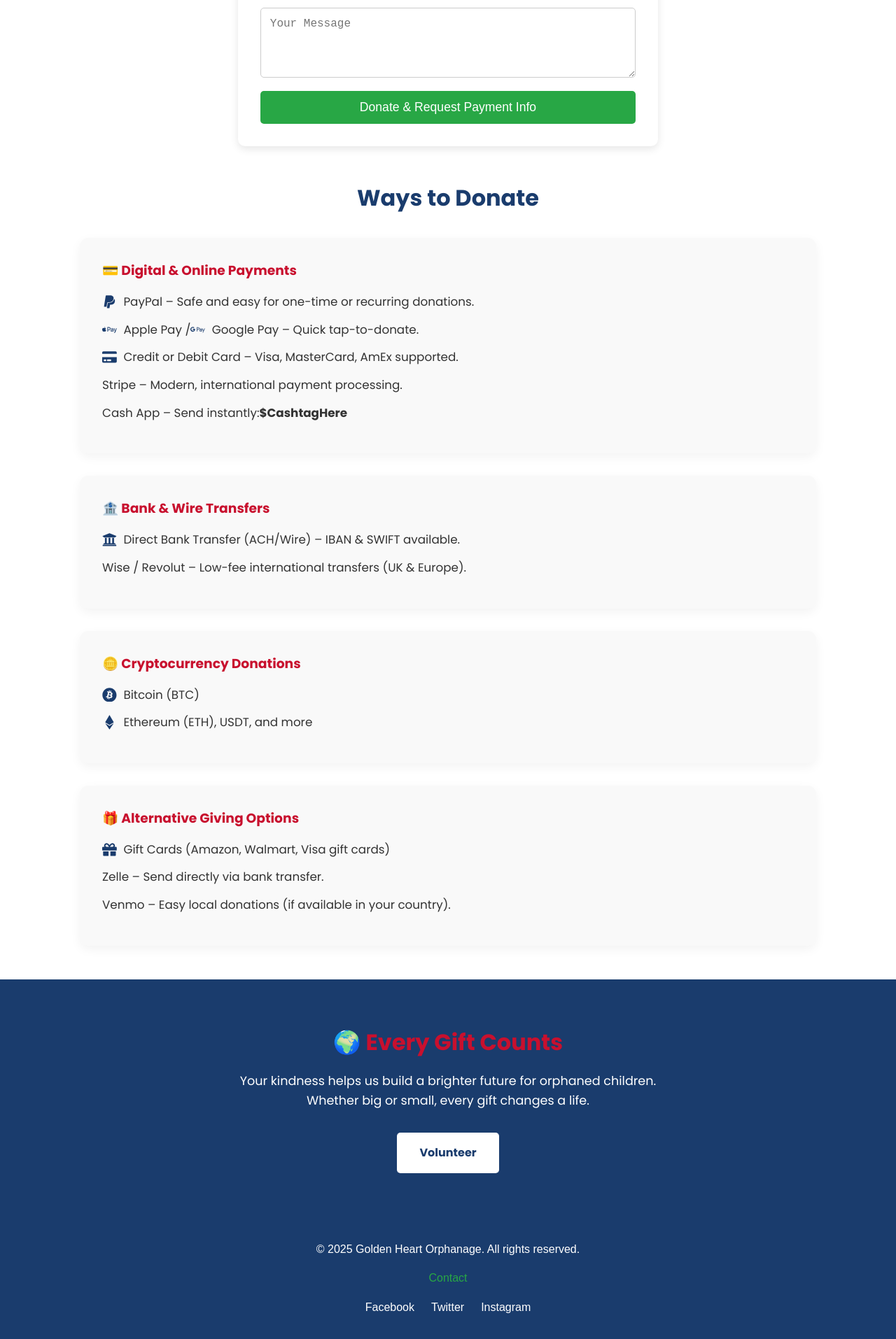
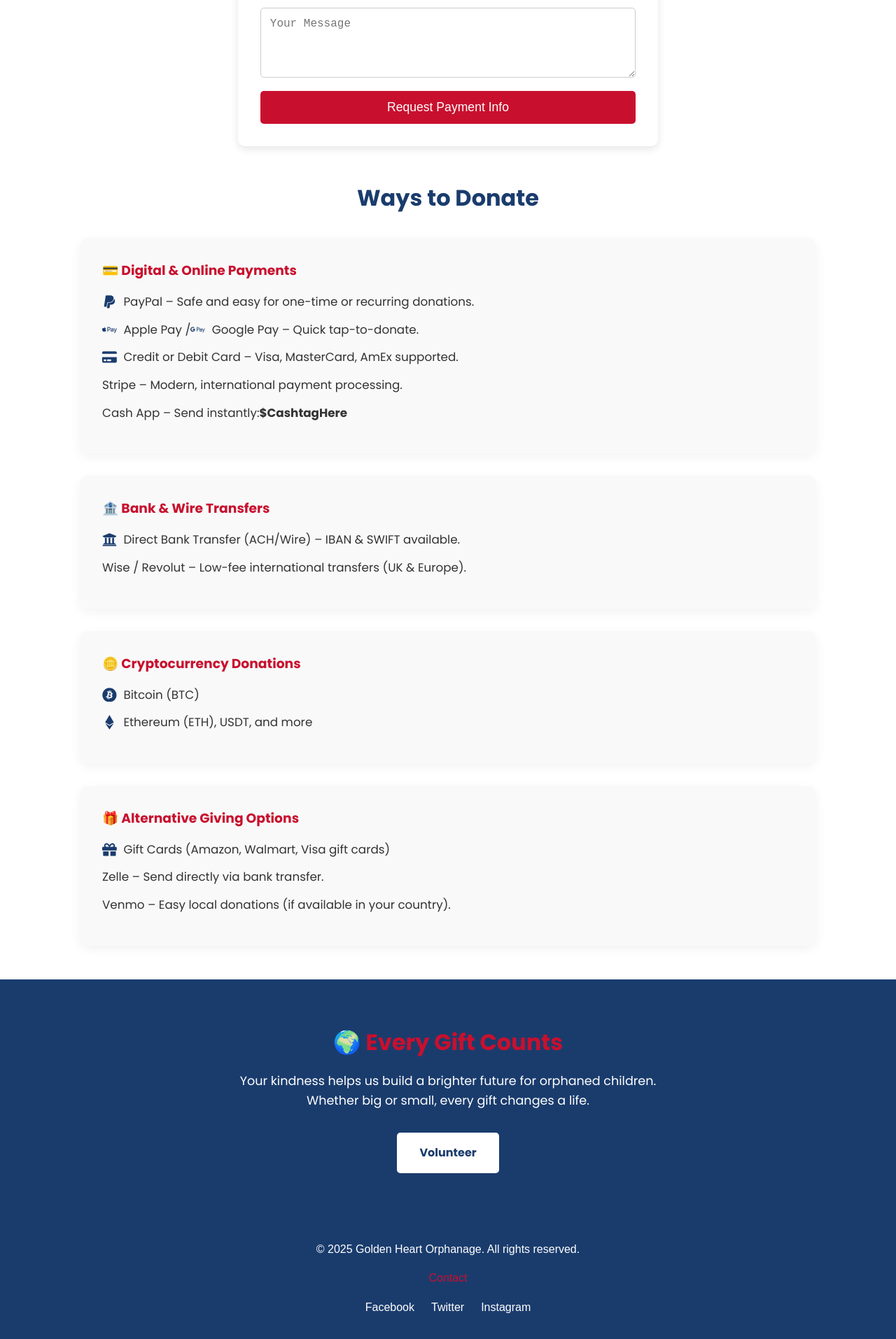
Before and after one commit to davidmassmutual/golden-heart, a React (Vite) app in the folder client/: page /donate in a window 1280 px wide. Shown: the part 1074-2988 px from the top of the page at 70% size. Built offline with nearby package versions, Linux system fonts and the light colour scheme.

Commit message:
fianls commit

```diff
--- a/client/src/components/DonationForm.jsx
+++ b/client/src/components/DonationForm.jsx
@@ -94,7 +94,7 @@ const DonationForm = () => {
           <label>Message (Optional)</label>
           <textarea name="message" value={formData.message} onChange={handleChange} placeholder="Your Message" />
         </div>
-        <button type="submit">Donate & Request Payment Info</button>
+        <button type="submit">Request Payment Info</button>
       </form>
     </div>
   );
--- a/client/src/styles/DonationForm.css
+++ b/client/src/styles/DonationForm.css
@@ -49,7 +49,7 @@
 .donation-form-container select:focus,
 .donation-form-container textarea:focus {
   outline: none;
-  border-color: #28a745;
+  border-color: #ac1b33;
   box-shadow: 0 0 5px rgba(40, 167, 69, 0.3);
 }
 
@@ -59,7 +59,7 @@
 }
 
 .donation-form-container button {
-  background-color: #28a745;
+  background-color: #c8102e;
   color: #ffffff;
   padding: 0.8rem;
   font-size: 1.1rem;
@@ -71,7 +71,7 @@
 }
 
 .donation-form-container button:hover {
-  background-color: #218838;
+  background-color: #c8102e;
 }
 
 .donation-form-container .error {
--- a/client/src/styles/Footer.css
+++ b/client/src/styles/Footer.css
@@ -21,14 +21,14 @@ footer {
 }
 
 .footer-links a {
-  color: #28a745;
+  color: #c8102e;
   text-decoration: none;
   font-size: 1rem;
   transition: color 0.3s ease;
 }
 
 .footer-links a:hover {
-  color: #218838;
+  color: #ad1c34;
 }
 
 .socials {
@@ -44,7 +44,7 @@ footer {
 }
 
 .socials a:hover {
-  color: #28a745;
+  color: #bc1732;
 }
 
 /* Modal styling (for Option 2) */
```
